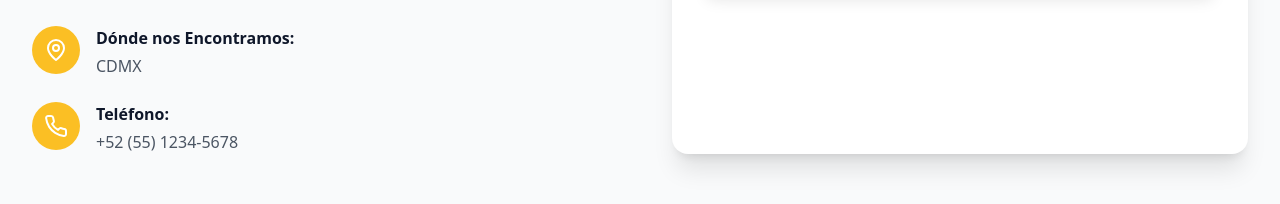
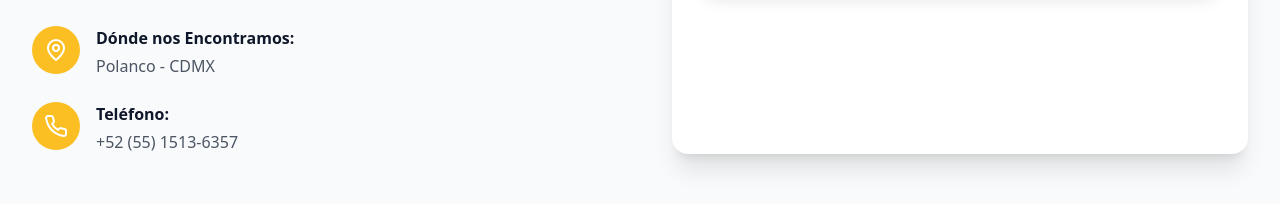
Before and after one commit to Irwingduran/ws-law-firm, a Next.js app: page / in a window 1280 px wide. Shown: the part 4428-4632 px from the top of the page. Built offline with nearby package versions, Linux system fonts and the light colour scheme.

Commit message:
Update contact-section.tsx / Se actualizó teléfono

```diff
--- a/components/contact-section.tsx
+++ b/components/contact-section.tsx
@@ -86,7 +86,7 @@ export default function ContactSection() {
                   </div>
                   <div>
                     <h4 className="font-semibold text-slate-900 mb-1">{t("contact.location")}</h4>
-                    <p className="text-gray-600">CDMX</p>
+                    <p className="text-gray-600">Polanco - CDMX</p>
                   </div>
                 </motion.div>
 
@@ -101,7 +101,7 @@ export default function ContactSection() {
                   </div>
                   <div>
                     <h4 className="font-semibold text-slate-900 mb-1">{t("contact.phone")}</h4>
-                    <p className="text-gray-600">+52 (55) 1234-5678</p>
+                    <p className="text-gray-600">+52 (55) 1513-6357</p>
                   </div>
                 </motion.div>
               </div>
```
